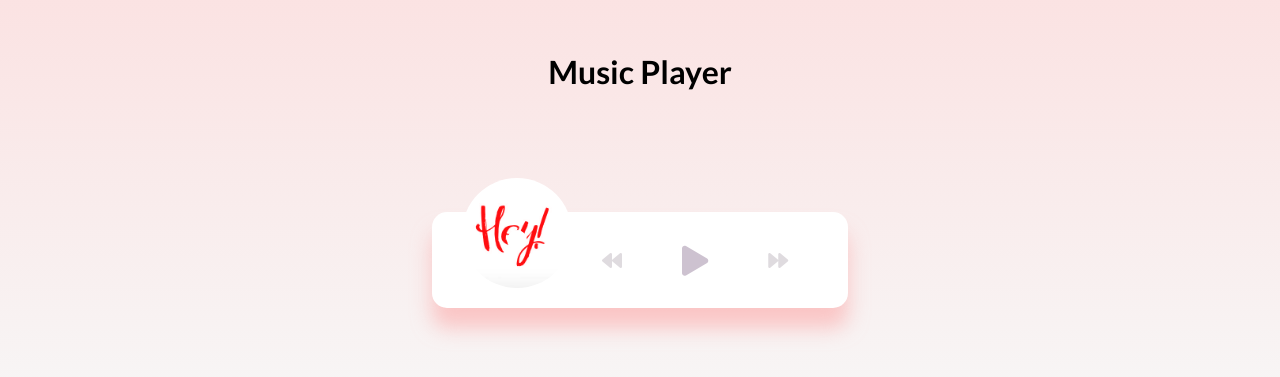
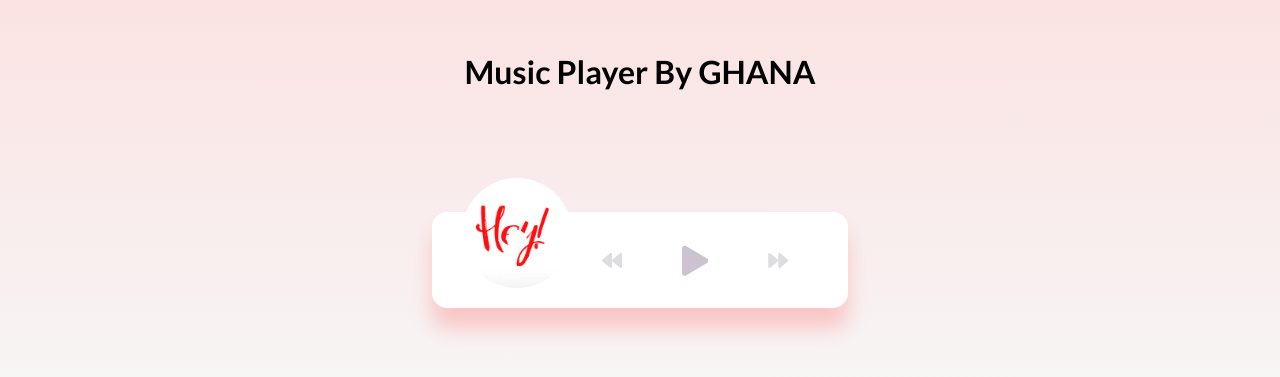
Before and after one commit to ghana7989/Music-Player, a plain HTML site: page index.html in a window 1280 px wide. Shown: the part 181-558 px from the top of the page. Drawn offline with Linux system fonts and the light colour scheme.

Commit message:
Update index.html

```diff
--- a/index.html
+++ b/index.html
@@ -15,7 +15,7 @@
 </head>
 
 <body>
-    <h1>Music Player</h1>
+    <h1>Music Player By GHANA</h1>
     <div class="music-container" id="music-container">
         <div class="music-info">
             <h4 id="title"></h4>
```
